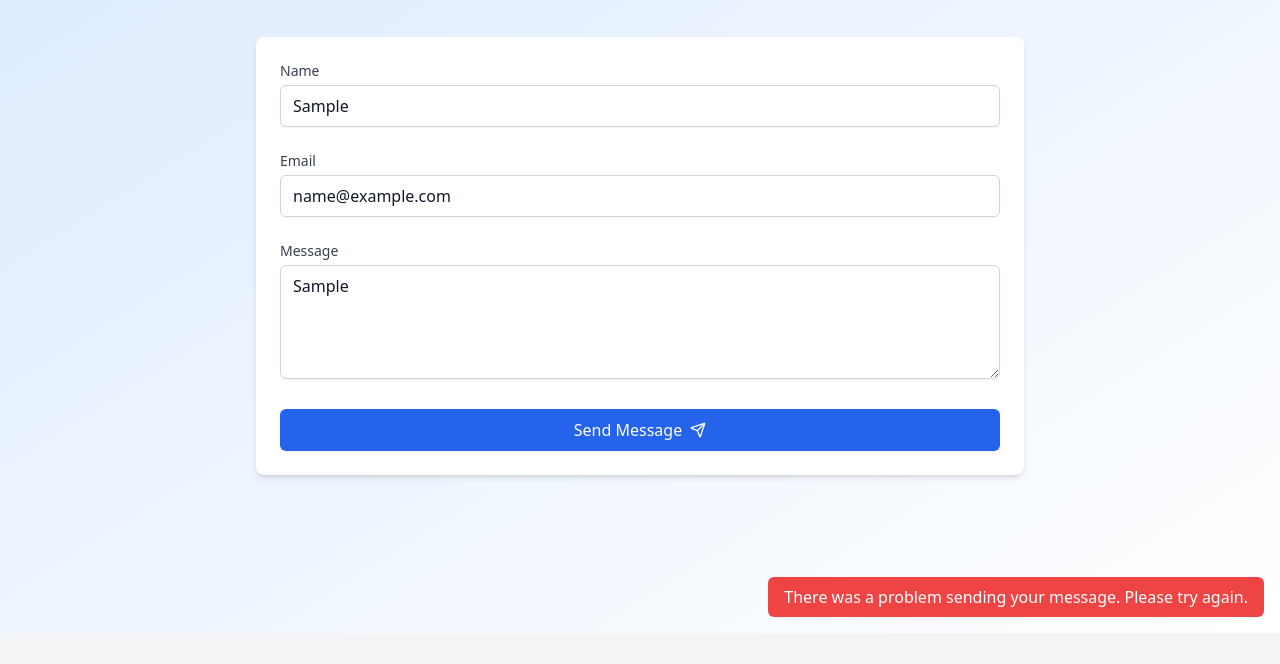
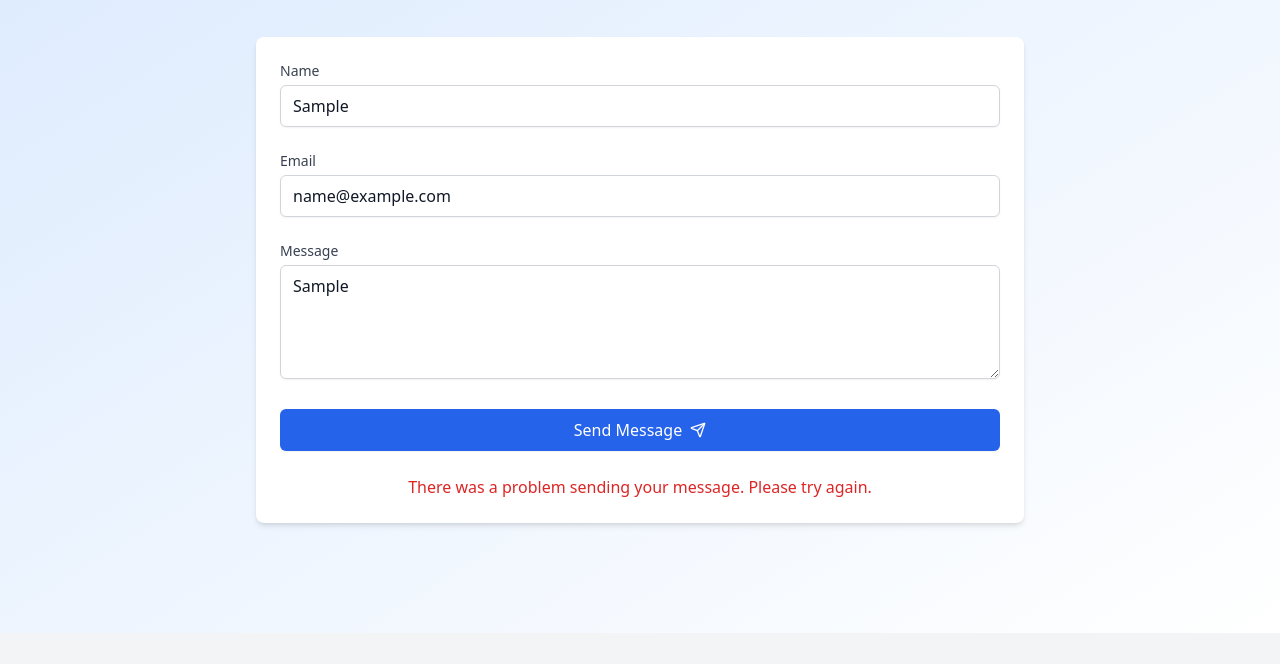
Before and after one commit to shaikhsameer18/DollarsPortfolio2.0, a Next.js app: page /contact in a window 1280 px wide. Both pictures are taken after typing "Sample", "name@example.com", "Sample" into the empty fields and a click on the button "Send Message". Shown: the part 167-831 px from the top of the page. Built offline with nearby package versions, Linux system fonts and the light colour scheme; no server answers.

Commit message:
Contact Page Submission

```diff
--- a/app/contact/page.tsx
+++ b/app/contact/page.tsx
@@ -1,24 +1,22 @@
-"use client";
+"use client"
 
-import { useState } from "react";
-import { motion } from "framer-motion";
-import { Send } from "lucide-react";
+import { useState } from "react"
+import { motion } from "framer-motion"
+import { Send } from "lucide-react"
 
 export default function Contact() {
-  const [name, setName] = useState("");
-  const [email, setEmail] = useState("");
-  const [message, setMessage] = useState("");
-  const [isSubmitting, setIsSubmitting] = useState(false);
-  const [toast, setToast] = useState<{
-    type: "success" | "error";
-    message: string;
-  } | null>(null);
+  const [name, setName] = useState("")
+  const [email, setEmail] = useState("")
+  const [message, setMessage] = useState("")
+  const [isSubmitting, setIsSubmitting] = useState(false)
+  const [submitStatus, setSubmitStatus] = useState<"idle" | "success" | "error">("idle")
 
   const handleSubmit = async (e: React.FormEvent) => {
-    e.preventDefault();
-    setIsSubmitting(true);
+    e.preventDefault()
+    setIsSubmitting(true)
+    setSubmitStatus("idle")
 
-    const formData = { name, email, message };
+    const formData = { name, email, message }
 
     try {
       const response = await fetch(
@@ -30,29 +28,22 @@ export default function Contact() {
           },
           body: JSON.stringify(formData),
         }
-      );
+      )
 
       if (response.ok) {
-        setToast({
-          type: "success",
-          message:
-            "Your message sent successfully! Thank you for your message.",
-        });
-        setName("");
-        setEmail("");
-        setMessage("");
+        setSubmitStatus("success")
+        setName("")
+        setEmail("")
+        setMessage("")
       } else {
-        throw new Error("Form submission failed");
+        throw new Error("Form submission failed")
       }
     } catch {
-      setToast({
-        type: "error",
-        message: "There was a problem sending your message. Please try again.",
-      });
+      setSubmitStatus("error")
     } finally {
-      setIsSubmitting(false);
+      setIsSubmitting(false)
     }
-  };
+  }
 
   return (
     <div className="bg-gradient-to-br from-blue-100 to-white min-h-screen py-16 px-4 sm:px-6 lg:px-8">
@@ -77,6 +68,11 @@ export default function Contact() {
           transition={{ duration: 0.8, delay: 0.2 }}
         >
           <div className="bg-white shadow-md rounded-lg p-6">
+            {submitStatus === "success" ? (
+              <div className="text-center text-green-600">
+                <p className="text-xl font-semibold mb-2">Thank you for your message!</p>
+              </div>
+            ) : (
               <form onSubmit={handleSubmit} className="space-y-6">
                 <div>
                   <label
@@ -149,20 +145,16 @@ export default function Contact() {
                     )}
                   </button>
                 </div>
+                {submitStatus === "error" && (
+                  <p className="text-red-600 text-center">
+                    There was a problem sending your message. Please try again.
+                  </p>
+                )}
               </form>
+            )}
           </div>
         </motion.div>
-
-        {toast && (
-          <div
-            className={`fixed bottom-4 right-4 px-4 py-2 rounded-md text-white ${
-              toast.type === "success" ? "bg-green-500" : "bg-red-500"
-            }`}
-          >
-            {toast.message}
-          </div>
-        )}
       </div>
     </div>
-  );
+  )
 }
```
Lines whose indentation alone changed are shown as unchanged.
